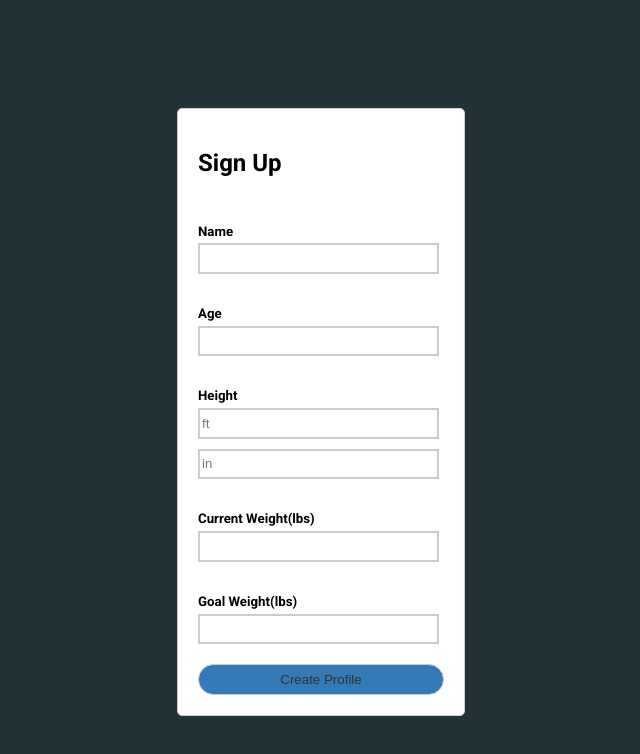
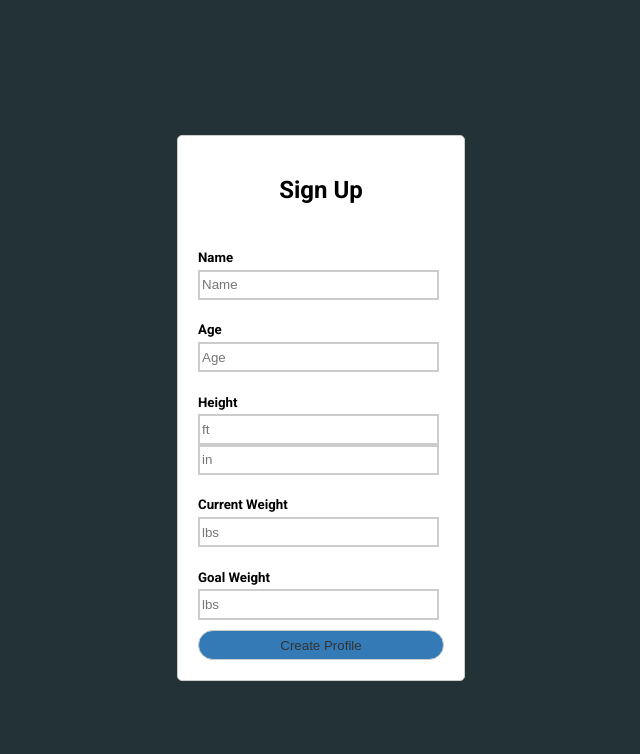
Before and after one commit to twdinn/fitness-app, a plain HTML site: page index.html in a window 1280 px wide. Both pictures are taken after a click on the link "Start". Shown: the whole page, without its empty margins (319-959 px from the left). Drawn offline with Linux system fonts and the light colour scheme; no server answers.

Commit message:
sign up form fix

```diff
--- a/index.html
+++ b/index.html
@@ -44,16 +44,16 @@
         <form class="sign-form" id="sign-form">
           <h1>Sign Up</h1>
           <h5>Name</h5>
-          <input type="text" id="name" required />
+          <input type="text" id="name" placeholder="Name" required />
           <h5>Age</h5>
-          <input type="text" id="age" required />
+          <input type="text" id="age" placeholder="Age" required />
           <h5>Height</h5>
           <input type="number" id="feet" placeholder="ft" required />
           <input type="number" id="inches" placeholder="in" required />
-          <h5>Current Weight(lbs)</h5>
-          <input type="number" id="curr-weight" required />
-          <h5>Goal Weight(lbs)</h5>
-          <input type="number" id="go-weight" required />
+          <h5>Current Weight</h5>
+          <input type="number" id="curr-weight" placeholder="lbs" required />
+          <h5>Goal Weight</h5>
+          <input type="number" id="go-weight" placeholder="lbs" required />
 
           <button id="create-btn" class="form-btn" type="submit">
             Create Profile
--- a/script.js
+++ b/script.js
@@ -284,7 +284,6 @@ const displayWorkout = async () => {
 
   try {
     const results = await exerciseDay();
-    console.log(results);
     workoutDay.innerHTML = results.title;
     if (
       results.exercise1 === undefined ||
@@ -367,5 +366,3 @@ const displayFood = async () => {
 };
 
 displayFood();
-
-// ------------  Google Map ------------
--- a/style.css
+++ b/style.css
@@ -123,10 +123,11 @@ body {
   border-radius: 5px;
   border: 1px solid var(--border-color);
   padding: 20px;
-  margin-top: 1.5rem;
+  margin-top: 1rem;
 }
 
 .sign-form > h1 {
+  text-align: center;
   font-weight: 700;
   margin-bottom: 1.5rem;
 }
@@ -137,7 +138,7 @@ body {
 
 .sign-form > input {
   height: 1.9rem;
-  margin-bottom: 0.63rem;
+
   background-color: white;
   width: 98%;
   border: 2px solid var(--border-color);
```
